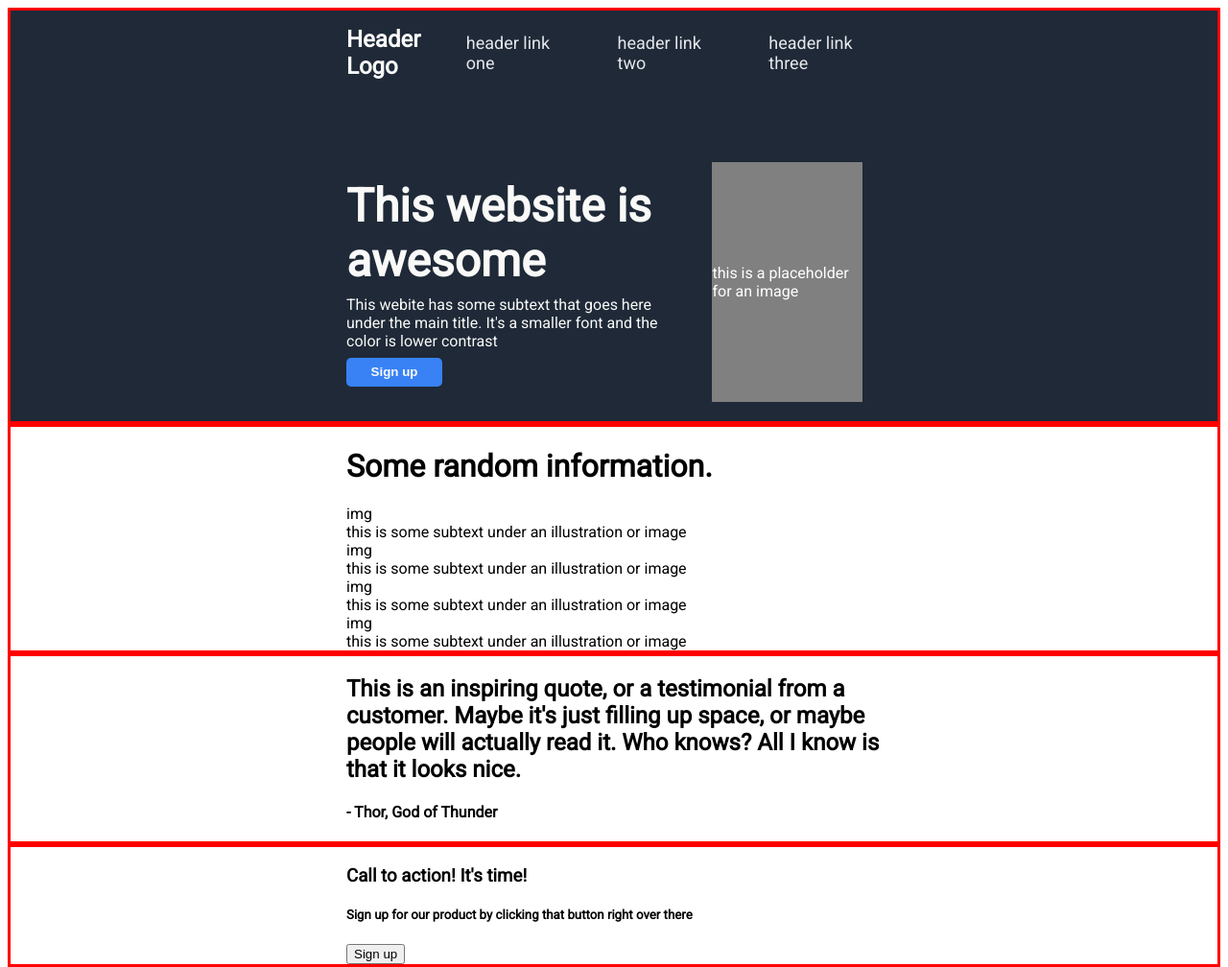
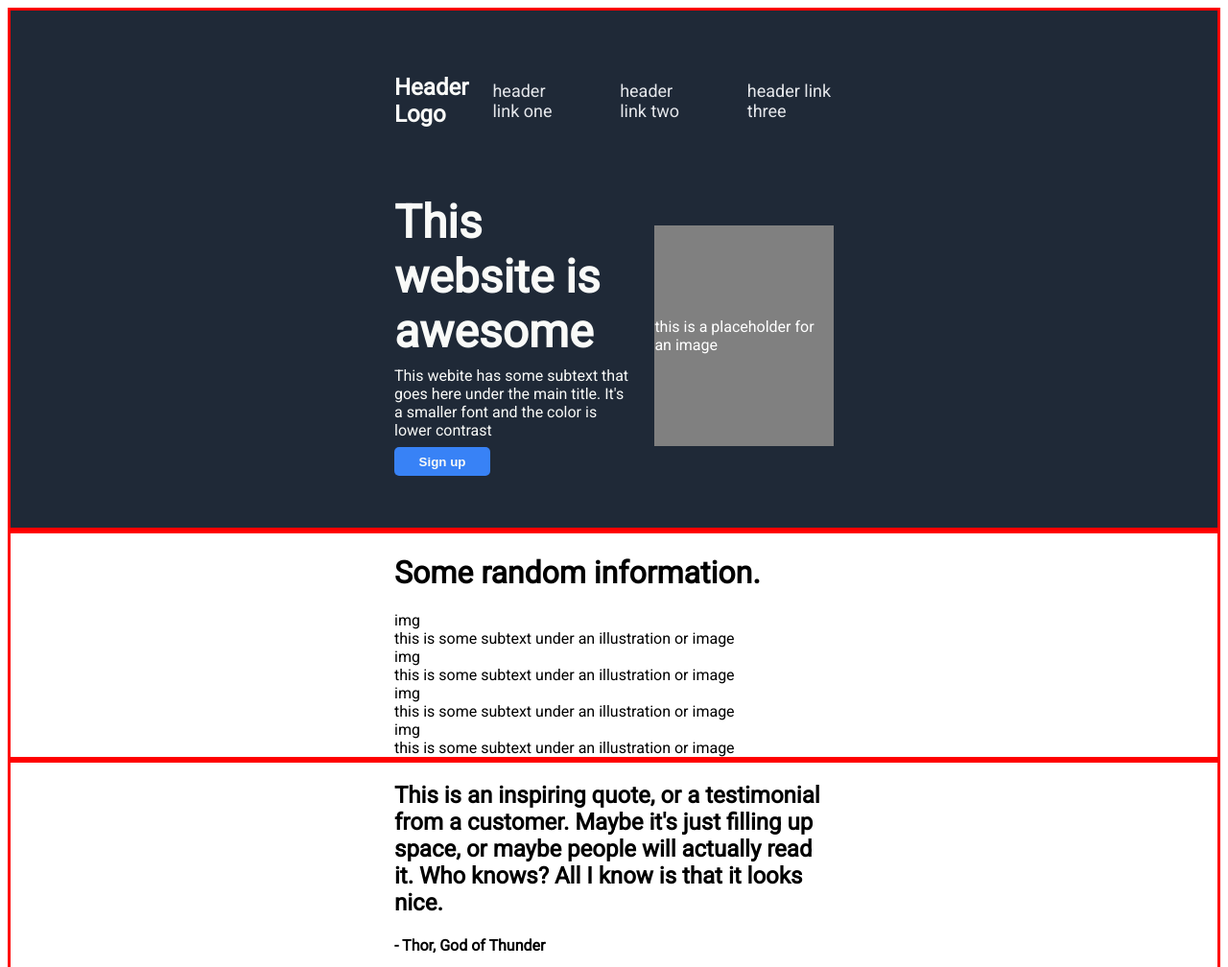
Before and after one commit to Luisito0028/Project_Landing-Page, a plain HTML site: page index.html in a window 1280 px wide. Shown: the top 1008 px of the page at 96% size. Drawn offline with Linux system fonts and the light colour scheme.

```diff
--- a/styles.css
+++ b/styles.css
@@ -4,13 +4,16 @@ body {
 
 .section {
     border: 3px solid red;
-    padding: 0px 350px;
+    padding: 0px 400px;
 }
 
 /*SECTION 1*/
 #one {
     color: #f9faf8;
     background-color: #1f2937;
+    padding: 50px 400px;
+    display: flex;
+    flex-direction: column;
 }
 
 #one .header {
@@ -67,9 +70,9 @@ body {
 }
 
 #one .image-box {
-    width: 350px;
-    height: 250px;
-    margin: 20px 20px;
+    width: 600px;
+    height: 230px;
+    margin: 20px 0px 20px 20px;
     background-color: gray;
     color: white;
     display: flex;
```
